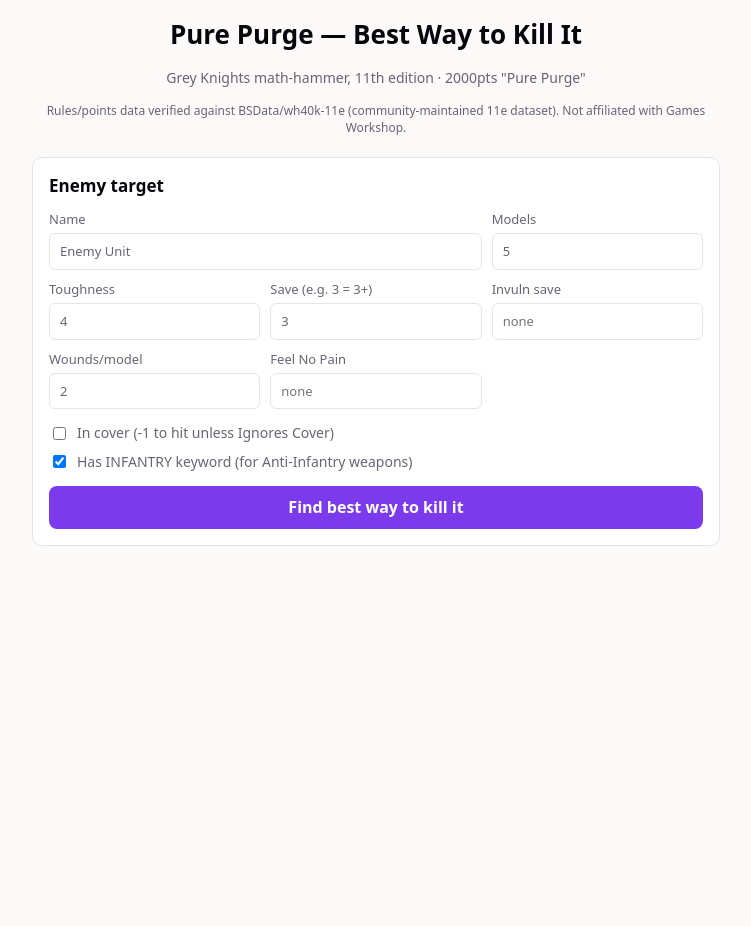
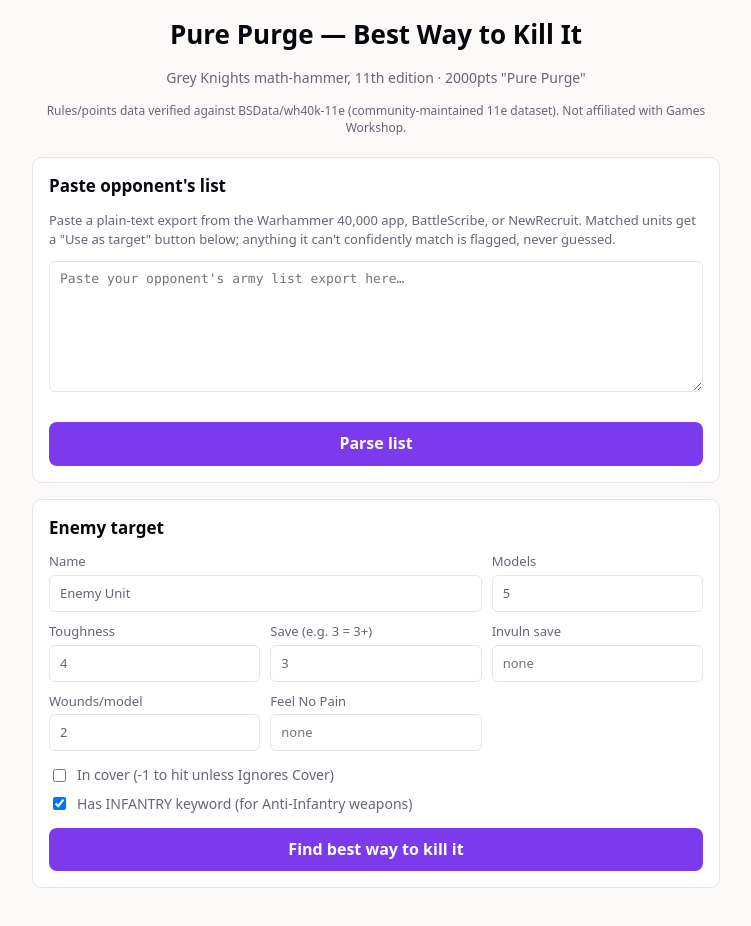
Before and after one commit to henrikridderheim/grey-knights-hammer, a React (Vite) app: page / in a window 1280 px wide. Shown: the top 926 px of the page, without its empty margins (264-1015 px from the left). Before the commit the page ends 800 px from the top, so only its background shows below. Built offline with nearby package versions, Linux system fonts and the light colour scheme.

Commit message:
Wire opponent-list paste box into UI, fix keyword-casing bug in Use-as-target

```diff
--- a/src/App.css
+++ b/src/App.css
@@ -98,6 +98,61 @@
 
 .primary-btn:active {
   opacity: 0.85;
+}
+
+.paste-textarea {
+  width: 100%;
+  min-height: 120px;
+  resize: vertical;
+  font-family: var(--mono);
+  font-size: 13px;
+  margin-bottom: 10px;
+}
+
+.parse-result {
+  margin-top: 14px;
+}
+
+.parsed-unit-row {
+  display: flex;
+  align-items: center;
+  justify-content: space-between;
+  gap: 10px;
+  padding: 8px 0;
+  border-bottom: 1px solid var(--border);
+  font-size: 14px;
+}
+
+.parsed-unit-info {
+  display: flex;
+  align-items: center;
+  gap: 8px;
+  min-width: 0;
+}
+
+.use-target-btn {
+  background: var(--accent-bg);
+  color: var(--accent);
+  border: 1px solid var(--accent);
+  border-radius: 6px;
+  padding: 6px 10px;
+  font-size: 12px;
+  font-weight: 600;
+  cursor: pointer;
+  white-space: nowrap;
+}
+
+.unresolved-block {
+  margin-top: 10px;
+  padding-top: 10px;
+  border-top: 1px dashed var(--border);
+}
+
+.unresolved-line {
+  font-family: var(--mono);
+  font-size: 12px;
+  color: var(--bad);
+  padding: 2px 0;
 }
 
 .section-note {
--- a/src/App.tsx
+++ b/src/App.tsx
@@ -1,4 +1,4 @@
-import { useState } from "react";
+import { useRef, useState } from "react";
 import "./App.css";
 import type { TargetUnit } from "./engine/types";
 import {
@@ -8,6 +8,10 @@
   type SortKey,
 } from "./army/bestWayToKillIt";
 import { ARMY_TOTAL_POINTS } from "./army/roster";
+import { parseArmyList, type ParseArmyListResult, type ParsedUnit } from "./parser/parseArmyList";
+import { createFetchDatasheetProvider } from "./parser/fetchDatasheetProvider";
+
+const datasheetProvider = createFetchDatasheetProvider();
 
 interface TargetFormState {
   name: string;
@@ -61,8 +65,47 @@
   const [expandedCombo, setExpandedCombo] = useState<number | null>(null);
   const [computing, setComputing] = useState(false);
 
+  const [pasteText, setPasteText] = useState("");
+  const [parseResult, setParseResult] = useState<ParseArmyListResult | null>(null);
+  const [parsing, setParsing] = useState(false);
+  const [parseError, setParseError] = useState<string | null>(null);
+  const targetFormRef = useRef<HTMLElement | null>(null);
+
   const updateField = <K extends keyof TargetFormState>(key: K, value: TargetFormState[K]) => {
     setForm((f) => ({ ...f, [key]: value }));
+  };
+
+  const handleParseList = async () => {
+    if (!pasteText.trim()) return;
+    setParsing(true);
+    setParseError(null);
+    try {
+      const result = await parseArmyList(pasteText, datasheetProvider);
+      setParseResult(result);
+    } catch (err) {
+      setParseError(err instanceof Error ? err.message : String(err));
+      setParseResult(null);
+    } finally {
+      setParsing(false);
+    }
+  };
+
+  const useUnitAsTarget = (unit: ParsedUnit) => {
+    const sheet = unit.datasheet;
+    if (!sheet) return;
+    setForm({
+      name: unit.rawName || sheet.name,
+      count: unit.modelCount ?? 5,
+      toughness: sheet.statline.toughness,
+      save: sheet.statline.save,
+      invulnSave: sheet.statline.invulnSave ?? "",
+      wounds: sheet.statline.wounds,
+      feelNoPain: "",
+      hasCover: false,
+      isInfantry: sheet.keywords.some((k) => k.toUpperCase() === "INFANTRY"),
+    });
+    setResults(null);
+    targetFormRef.current?.scrollIntoView({ behavior: "smooth", block: "start" });
   };
 
   const runAnalysis = () => {
@@ -101,6 +144,65 @@
       </header>
 
       <section className="card">
+        <h2>Paste opponent's list</h2>
+        <p className="section-note">
+          Paste a plain-text export from the Warhammer 40,000 app, BattleScribe, or NewRecruit. Matched units get a
+          "Use as target" button below; anything it can't confidently match is flagged, never guessed.
+        </p>
+        <textarea
+          className="paste-textarea"
+          placeholder="Paste your opponent's army list export here…"
+          value={pasteText}
+          onChange={(e) => setPasteText(e.target.value)}
+          rows={6}
+        />
+        <button className="primary-btn" onClick={handleParseList} disabled={parsing || !pasteText.trim()}>
+          {parsing ? "Parsing…" : "Parse list"}
+        </button>
+
+        {parseError && <div className="empty-state">Couldn't parse that: {parseError}</div>}
+
+        {parseResult && (
+          <div className="parse-result">
+            <div className="section-note">
+              {parseResult.faction ? `Faction: ${parseResult.faction}` : "Faction not detected"}
+              {parseResult.detachment ? ` · Detachment: ${parseResult.detachment}` : ""}
+              {parseResult.totalPoints ? ` · ${parseResult.totalPoints}pts` : ""}
+            </div>
+
+            {parseResult.units.map((unit, i) => (
+              <div className="parsed-unit-row" key={i}>
+                <div className="parsed-unit-info">
+                  <span className={unit.datasheet ? "kill-good" : "kill-bad"}>{unit.datasheet ? "✓" : "?"}</span>
+                  <span>
+                    {unit.rawName}
+                    {unit.modelCount ? ` (${unit.modelCount} models)` : ""}
+                    {unit.points ? ` · ${unit.points}pts` : ""}
+                  </span>
+                </div>
+                {unit.datasheet && (
+                  <button className="use-target-btn" onClick={() => useUnitAsTarget(unit)}>
+                    Use as target
+                  </button>
+                )}
+              </div>
+            ))}
+
+            {parseResult.unresolved.length > 0 && (
+              <div className="unresolved-block">
+                <div className="section-note">Couldn't confidently match these lines:</div>
+                {parseResult.unresolved.map((line, i) => (
+                  <div className="unresolved-line" key={i}>
+                    {line}
+                  </div>
+                ))}
+              </div>
+            )}
+          </div>
+        )}
+      </section>
+
+      <section className="card" ref={targetFormRef}>
         <h2>Enemy target</h2>
         <div className="form-grid">
           <label className="field span-2">
--- a/src/index.css
+++ b/src/index.css
@@ -54,7 +54,8 @@
 }
 
 input,
-select {
+select,
+textarea {
   font: inherit;
   color: inherit;
   background: var(--bg-card);
```
